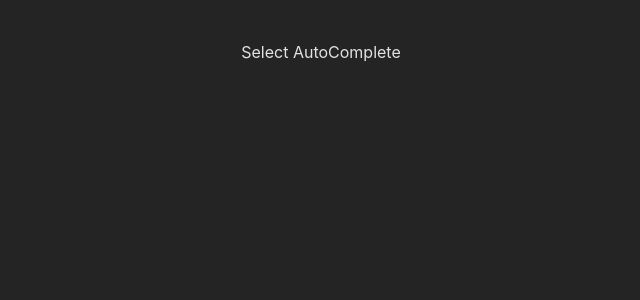
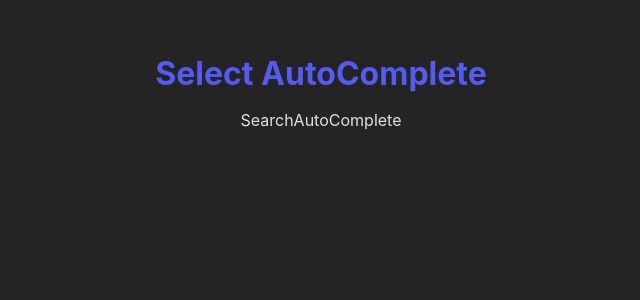
Before and after one commit to KevinThoriya/ReactAutocompelete, a React (Vite) app: page / in a window 1280 px wide. Shown: the top 300 px of the page, without its empty margins (319-959 px from the left). Built offline with nearby package versions, Linux system fonts and the light colour scheme.

Commit message:
[Add] empty autoComplete
- added empty autoComplete component

```diff
--- a/src/App.css
+++ b/src/App.css
@@ -4,3 +4,8 @@
   padding: 2rem;
   text-align: center;
 }
+.headingText {
+  margin: 10px 0;
+  color: var(--primary);
+
+}
--- a/src/App.tsx
+++ b/src/App.tsx
@@ -1,11 +1,14 @@
 import './App.css'
+
+import SearchAutoComplete from './SearchAutoComplete';
 
 function App() {
 
 
   return (
     <div className="App">
-        Select AutoComplete
+        <h1 className="headingText">Select AutoComplete </h1>
+        <SearchAutoComplete />
     </div>
   )
 }
--- /dev/null
+++ b/src/SearchAutoComplete.tsx
@@ -0,0 +1,11 @@
+import React from 'react'
+
+type Props = {}
+
+const SearchAutoComplete = (props: Props) => {
+  return (
+    <div>SearchAutoComplete</div>
+  )
+}
+
+export default SearchAutoComplete;
--- a/src/index.css
+++ b/src/index.css
@@ -8,5 +8,5 @@
 
   font-synthesis: none;
   text-rendering: optimizeLegibility;
-  PrimaryColor: #535bf2;
+  --primary : #535bf2;
 }
```
